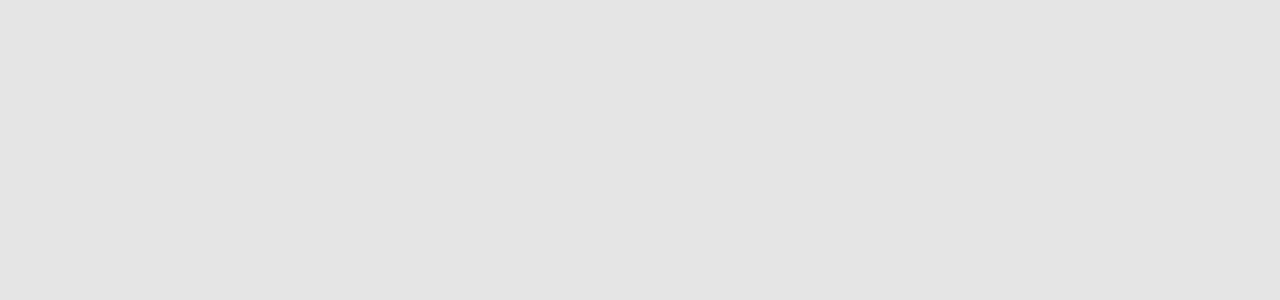
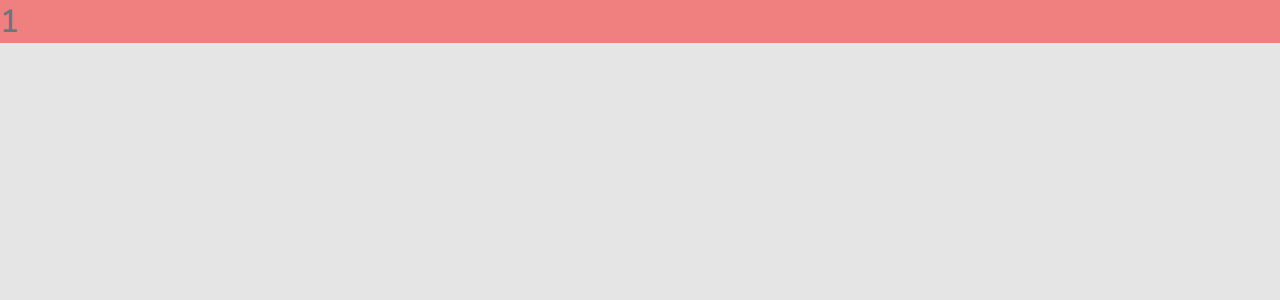
Before and after one commit to MoeTerani/iMovies, a React (Create React App) app in the folder client/: page /movies/1 in a window 1280 px wide. Shown: the top 300 px of the page. Built offline with nearby package versions, Linux system fonts and the light colour scheme.

Commit message:
Before moving the state to APP.js

```diff
--- a/client/src/App.js
+++ b/client/src/App.js
@@ -1,7 +1,7 @@
 import React from 'react';
 import './App.css';
 import Home from './components/Home.js'
-import Header from './components/Header'
+import Movie from './components/Movie'
 import { BrowserRouter as Router, Switch, Route, NavLink } from 'react-router-dom'
 
 function App() {
@@ -10,7 +10,7 @@ function App() {
     <Router>
       <Switch>
         <Route path="/" exact component={Home}></Route>
-        {/* <Route path="/" exact component={Home}></Route> */}
+        <Route path="/movies/:id" exact component={Movie}></Route>
         {/* <Route path="/" exact component={Home}></Route> */}
       </Switch>
     </Router>
--- a/client/src/components/Card.js
+++ b/client/src/components/Card.js
@@ -11,7 +11,7 @@ export default function Card(props) {
     return (
         <div className="card" style={cardStyle}>
 
-            <NavLink to="/:id">
+            <NavLink to={`movies/${props.cardInfo.id}`}>
                 <img src={'https://image.tmdb.org/t/p/w500' + props.cardInfo.poster_path}></img>
             </NavLink>
 
--- /dev/null
+++ b/client/src/components/Movie.css
@@ -0,0 +1,4 @@
+.movie{
+
+    background-color: lightcoral    ;
+}
--- /dev/null
+++ b/client/src/components/Movie.js
@@ -0,0 +1,13 @@
+import React from 'react'
+import './Movie.css'
+import { useParams } from 'react-router-dom'
+
+export default function Movie() {
+    const params = useParams();
+    console.log(params)
+    return (
+        <div className="movie">
+            <h1>{params.id}</h1>
+        </div>
+    )
+}
```
